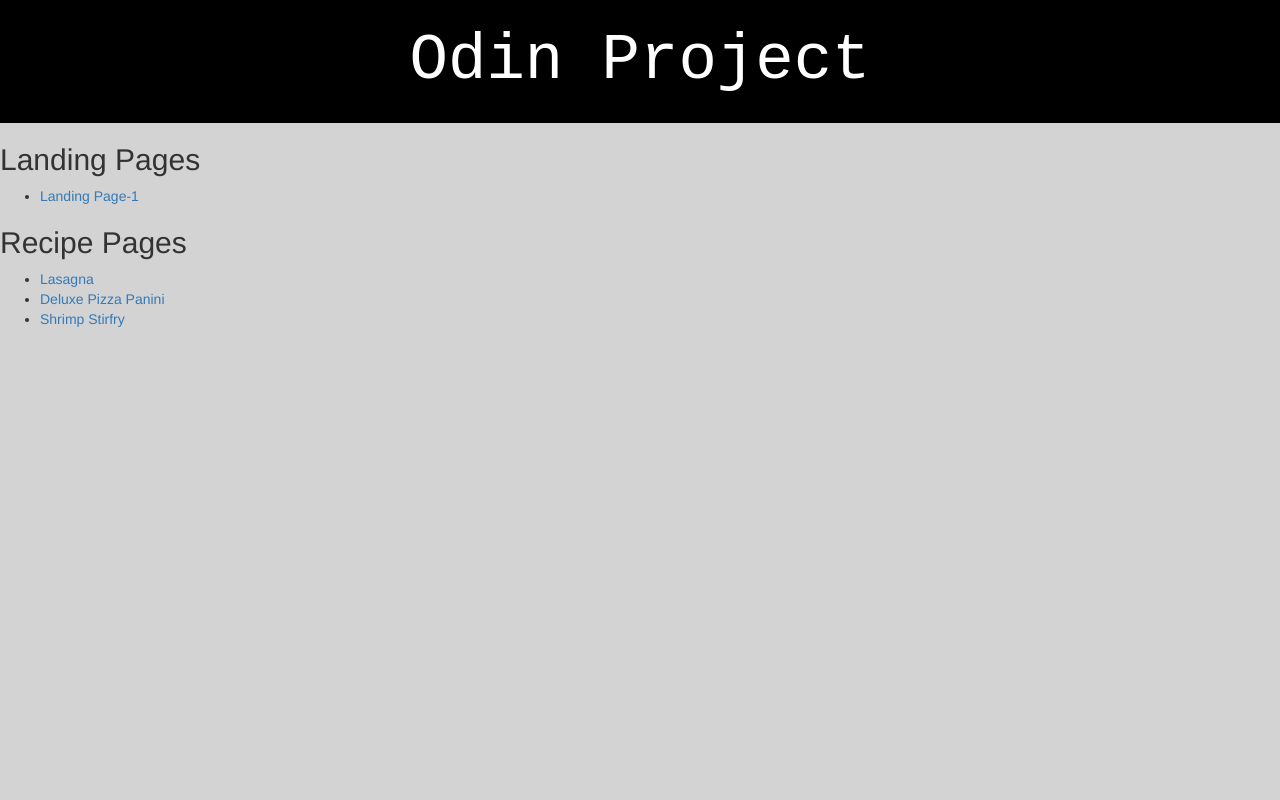
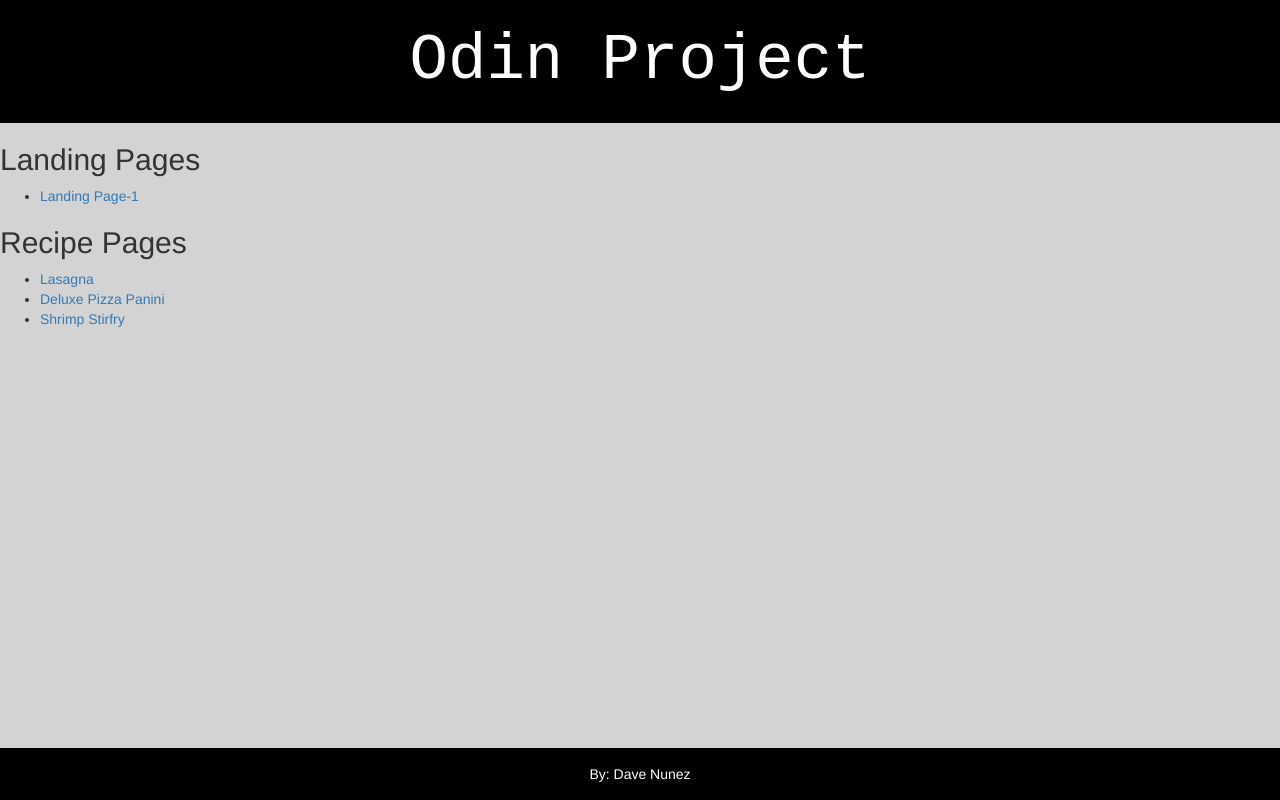
Before and after one commit to noonz/TheOdinProject, a plain HTML site: page index.html in a window 1280 px wide. Drawn offline with nearby package versions, Linux system fonts and the light colour scheme.

Commit message:
add footer

```diff
--- a/css/index.css
+++ b/css/index.css
@@ -1,6 +1,13 @@
 body {
     margin: 0;
     background-color: lightgrey;
+    display: flex;
+    min-height: 100vh;
+    flex-direction: column;
+    justify-content: space-around;
+}
+.main-container-style {
+    flex: 1 0 auto;
 }
 .header-style {
     background-color:black;
@@ -13,3 +20,10 @@ body {
     color: white;
     font-family: monospace;
 }
+.footer {
+    background-color: black;
+    display: flex;
+    justify-content: space-around;
+    padding: 16px;
+    color: white;
+  }
--- a/index.html
+++ b/index.html
@@ -10,7 +10,7 @@
 </head>
 
 <body>
-    <div id='main-container'>
+    <div id='main-container' class='main-container-style'>
         <div id='header' class='header-style'>
             <div id='header-title' class='header-title-style'>
                 Odin Project
@@ -41,6 +41,9 @@
             </div>
         </div>
     </div>
+    <div class='footer'>
+        By: Dave Nunez
+    </div>
 </body>
 
 </html>
```
